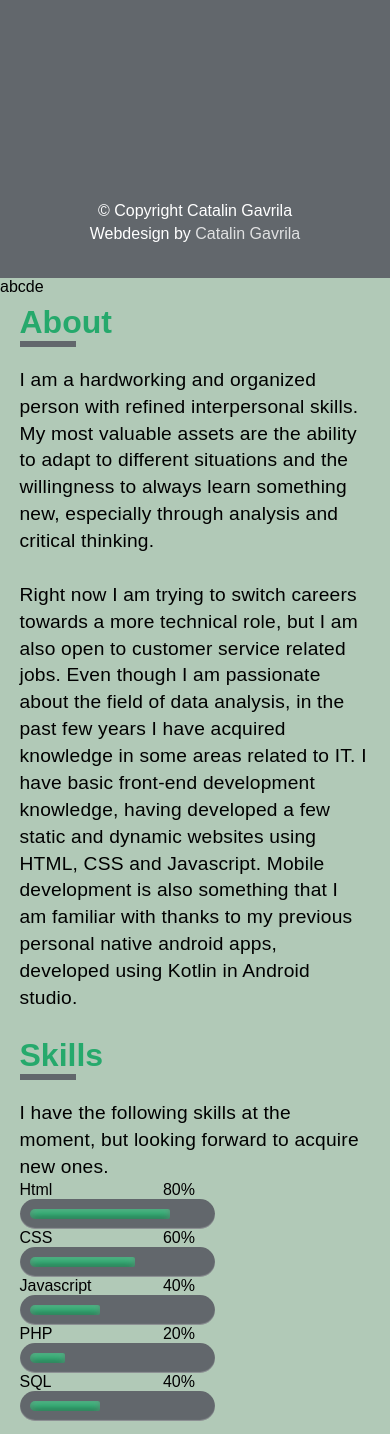
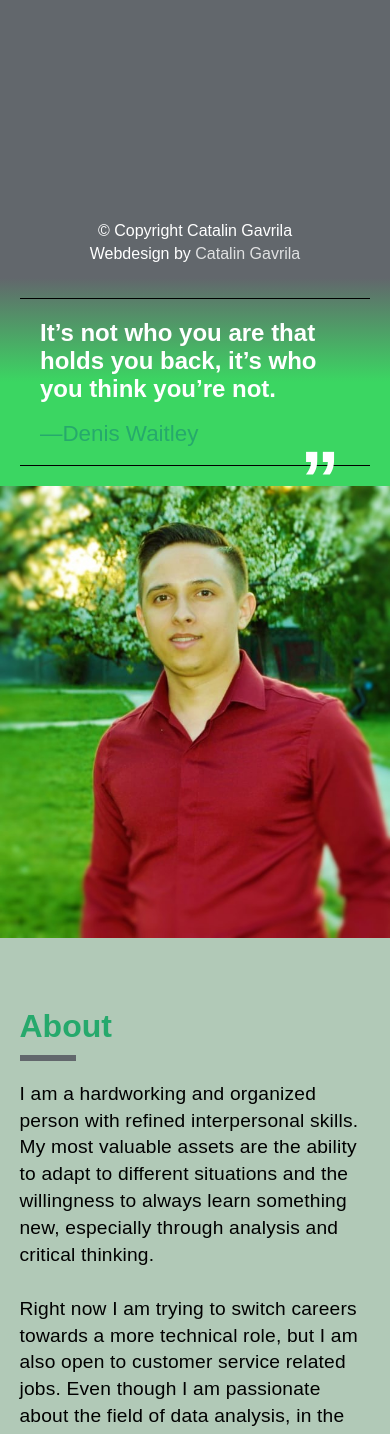
Before and after one commit to jigsaw2510/personal-portfolio, a plain HTML site: page index.html in a window 390 px wide. Shown: the part 566-2000 px from the top of the page. Drawn offline with Linux system fonts and the light colour scheme.

Commit message:
finished right column layout and solved bugs

```diff
--- a/index.html
+++ b/index.html
@@ -74,7 +74,7 @@
 			width: 100%;
 		}
 		#menu ul {
-			margin-top: 5%;
+			margin-top: 20%;
 			text-align: center;
 		}
 		#menu ul li {
@@ -96,7 +96,7 @@
 			width: 100%;
 			text-align: center;
 			margin-top: auto;
-			margin-bottom: 30px;
+			margin-bottom: 10px;
 		}
 		.footer p {
 			margin-bottom: 5px;
@@ -113,7 +113,6 @@
 
 		/*RIGHT COLUMN (CONTENT) STYLING START */
 		.right-column {
-			height: 3000px;
 			background-color: #b1c9b7;
 			display: flex;
 			flex-direction: column;
@@ -165,7 +164,7 @@
 		}
 
 		/* Blockquote right double quotes */
-		/*.blockquote:after {
+		.blockquote:after {
 		    position: absolute;
 		    content: "”";
 		    color: rgba(255, 255, 255, 1);
@@ -174,7 +173,7 @@
 		    bottom: -15px;
 		    right: 30px;
 		    color: white;
-		}*/
+		}
 
 		/* Blockquote subheader */
 		.blockquote h4 {
@@ -190,27 +189,33 @@
 		/* QUOTE STYLING END */
 
 		/* SECTIONS STYLING START */
+		.sections-container {
+			width: 90%;
+			align-self: center;
+			margin-top: 20px;
+		}
 		.section {
-			padding: 2% 5%;
+			width: 100%;
 		}
 		.section p {
+			text-align: left;
 			font-size: 1.2em;
 			letter-spacing: 0.2px;
 			line-height: 1.4em;
 		}
 		.section-title {
+			margin-top: 50px;
 			font-size: 2em;
 			color: #26A96C;
 		}
 		.section-underline {
+			margin-top: 10px;
 			width: 50px;
 			border: 3px solid #62676C;
 			margin-bottom: 20px;
 		}
-		#skills-section {
-			margin-top: 10px;
-		}
 		.stats {
+			margin-top: 20px;
 			font-size: 1em;
 			width: 50%;
 			display: flex;
@@ -260,6 +265,16 @@
 		}
 		/* Progress bars end */
 
+		#resume a {
+			color: black;
+		}
+		#resume a:hover {
+			color: green;
+		}
+		#contact {
+			margin-bottom: 50px;
+		}
+
 		/*RIGHT COLUMN (CONTENT) STYLING END */
 
 		/*Back to top button start*/
@@ -291,7 +306,8 @@
 				flex-direction: column;
 			}
 			.left-column {
-				width: 100vw;
+				box-sizing: border-box;
+				width: 100%;
 				height: 100vh;
 				position: relative;
 				padding: 0;
@@ -299,9 +315,12 @@
 				border: none;
 			}
 			.right-column {
+				box-sizing: border-box;
+				align-items: center;
 				width: 100%;
 				margin: 0;
 				padding: 0;
+				border: none;
 			}
 			#image-container {
 				flex-direction: column;
@@ -318,12 +337,18 @@
 			.blockquote-wrapper {
 				width: 100%;
 				height: auto;
+				padding: 20px;
+				background-color: #52ACFF;
+  				background-image: linear-gradient(0deg, #3bd662 50%, #62676C 100%);
 			}
 			.blockquote {
-				width: 100%;
+				width: 90%;
 			}
-			#main-image {
-				width: 100%;
+			.stats {
+				width: 90%;
+			}
+			.meter {
+				width: 90%;
 			}
 		}
 		/*MEDIA STYLING FOR MOBILE DEVICES END*/
@@ -359,18 +384,18 @@
 			</footer>
 		</div>
 		<div class="right-column">
-			abcde
-			<!-- <div id="image-container"> -->
-				<!-- <div class="blockquote-wrapper">
+			<div id="image-container">
+				<div class="blockquote-wrapper">
 				  <div class="blockquote">
 				    <h1>
 				      It’s not who you are that holds you back, it’s who you think you’re not.
 				     </h1>
 				    <h4>&mdash;Denis Waitley</h4>
 				  </div>
-				</div> -->
-				<!-- <img src="images/catalin2.jpeg" id="main-image">
-			</div> -->
+				</div>
+				<img src="images/catalin2.jpeg" id="main-image">
+			</div>
+			<section class="sections-container">
 				<section id="about" class="section">
 					<h3 class="section-title">About</h3>
 					<hr class="section-underline">
@@ -378,7 +403,7 @@
 					Right now I am trying to switch careers towards a more technical role, but I am also open to customer service related jobs. Even though I am passionate about the field of data analysis, in the past few years I have acquired knowledge in some areas related to IT. I have basic front-end development knowledge, having developed a few static and dynamic websites using HTML, CSS and Javascript. Mobile development is also something that I am familiar with thanks to my previous personal native android apps, developed using Kotlin in Android studio.
 					</p>
 				</section>
-			<section id="skills-section" class="section">
+				<section id="skills" class="section">
 					<h3 class="section-title">Skills</h3>
 					<hr class="section-underline">
 					<p>I have the following skills at the moment, but looking forward to acquire new ones.</p>
@@ -436,6 +461,7 @@
 					<p>I am also open for remote work.</p>
 				</section>
 			</section>
+		</section>
 		</div>
 	</div>
 	<button onclick="topFunction()" id="myBtn" title="Go to top">Top</button>
```
Lines whose indentation alone changed are shown as unchanged.
